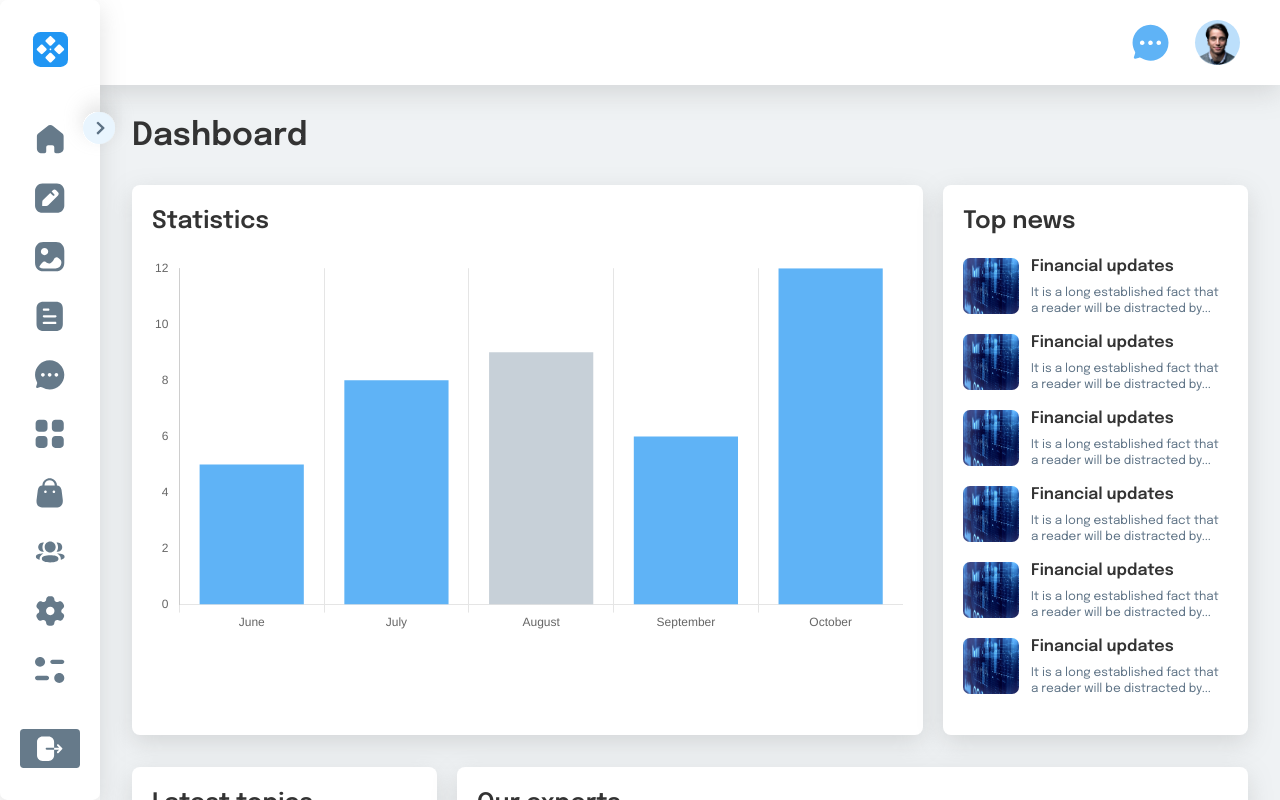
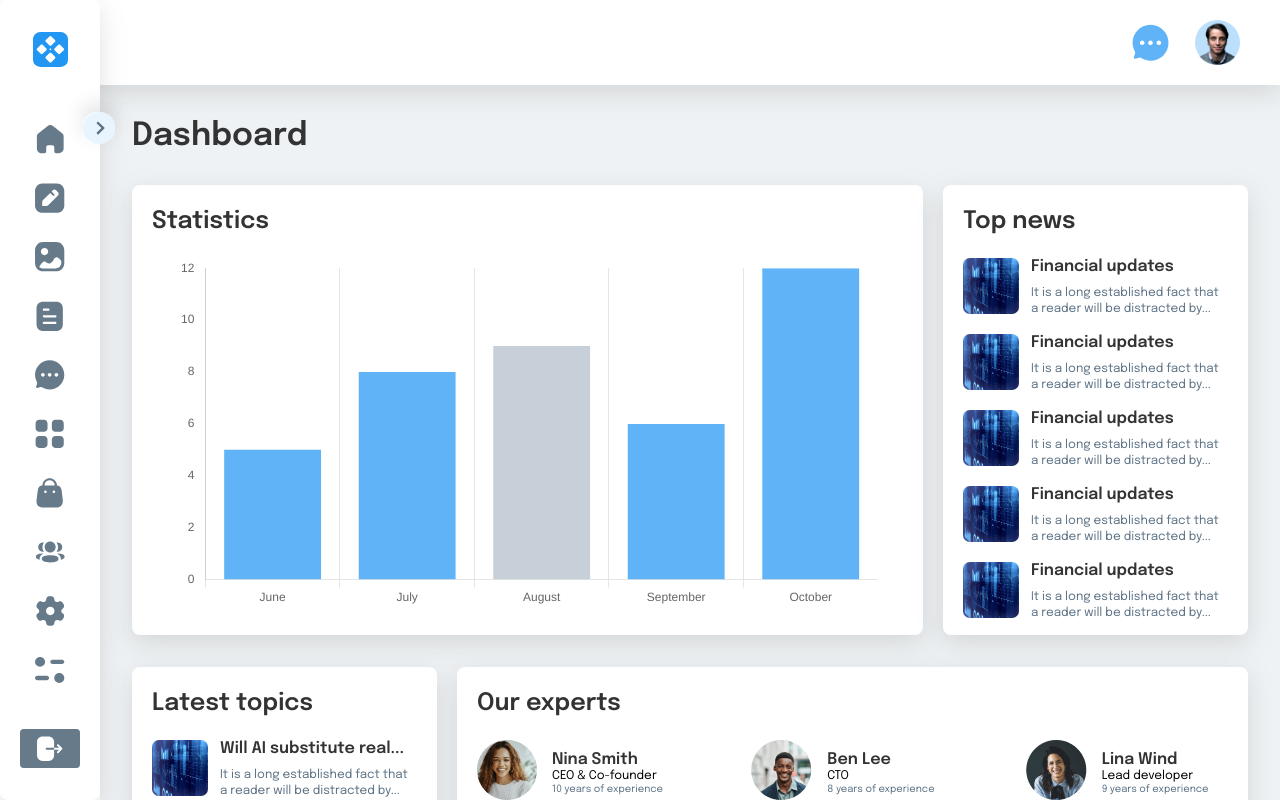
Before and after one commit to AlbinaBlazhko17/turbo, a React (Vite) app: page / in a window 1280 px wide. Shown: the top 800 px of the page. Built offline with nearby package versions, Linux system fonts and the light colour scheme.

Commit message:
fix: diagram height

```diff
--- a/src/components/Aside/aside.module.scss
+++ b/src/components/Aside/aside.module.scss
@@ -2,7 +2,7 @@
 
 .aside {
 	box-sizing: border-box;
-	max-height: 550px;
+	max-height: 450px;
 	overflow: hidden;
 
 	&__wrapper {
--- a/src/components/Stats/Stats.tsx
+++ b/src/components/Stats/Stats.tsx
@@ -71,7 +71,9 @@ function Stats () {
 	return (
 		<section className={style.stats}>
 			<h2>Statistics</h2>
-			<canvas ref={chartRef} />
+			<div className={style.stats__diagram}>
+				<canvas ref={chartRef} />
+			</div>
 		</section>
 	)
 }
--- a/src/components/Stats/stats.module.scss
+++ b/src/components/Stats/stats.module.scss
@@ -2,18 +2,11 @@
 	grid-column: 1/3;
 
 	&__diagram {
-		box-sizing: border-box;
-		padding: 0 50px;
 		width: 100%;
-		height: auto;
+		height: 350px;
 		display: flex;
 		justify-content: center;
 		align-items: center;
-		& img {
-			width: 100%;
-			height: 335px;
-			object-fit: contain;
-		}
 	}
 
 	&__header {
```
